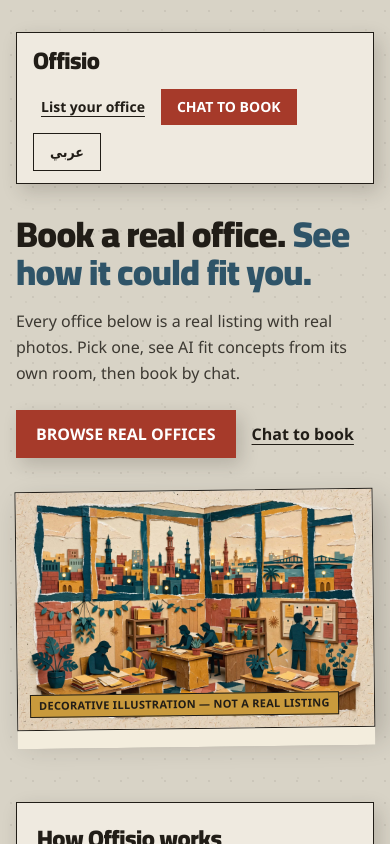
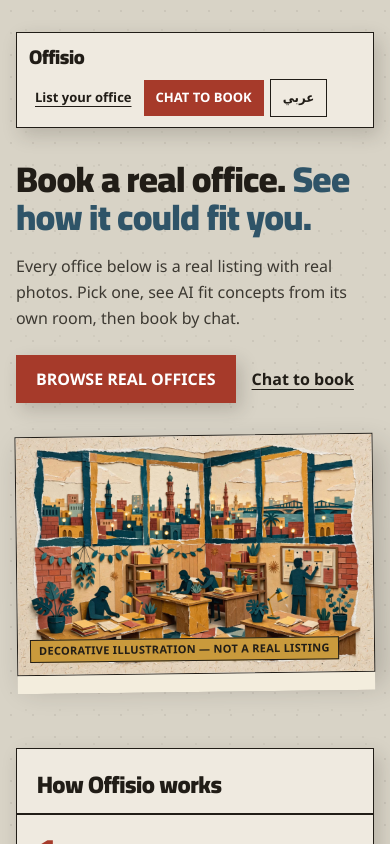
Before and after one commit to Mohamedzh/offisio, a Next.js app: page /en in a window 390 px wide. Shown: the top 844 px of the page. Built offline with nearby package versions, Linux system fonts and the light colour scheme; no server answers; the database is empty.

Commit message:
feat: refine homepage layout and enhance accessibility for listing images

```diff
--- a/app/[lang]/page.tsx
+++ b/app/[lang]/page.tsx
@@ -36,11 +36,11 @@ export default async function Home({ params }: PageProps<"/[lang]">) {
   ];
   return (
     <main className="mx-auto w-full max-w-5xl px-4 py-8">
-      <header className="flex flex-wrap items-center justify-between gap-3 border border-ink bg-sheet px-4 py-3 ink-offset-sm mb-8">
-        <span className="font-display text-2xl font-black tracking-[-0.02em]">{t("brand")}</span>
-        <div className="flex flex-wrap gap-2 text-sm items-center">
-          <Link href={localeHref("/upload", locale)} className="px-2 py-2 font-bold underline underline-offset-4">{t("nav.listOffice")}</Link>
-          <Link href={localeHref("/chat", locale)} className="bg-brick text-white px-4 py-2 font-bold uppercase">{t("nav.chatToBook")}</Link>
+      <header className="flex flex-wrap items-center justify-between gap-x-3 gap-y-2 border border-ink bg-sheet px-3 py-2.5 sm:px-4 sm:py-3 ink-offset-sm mb-8">
+        <span className="font-display text-xl sm:text-2xl font-black tracking-[-0.02em]">{t("brand")}</span>
+        <div className="flex flex-wrap gap-1.5 sm:gap-2 text-[13px] sm:text-sm items-center">
+          <Link href={localeHref("/upload", locale)} className="px-1.5 py-2 font-bold underline underline-offset-4">{t("nav.listOffice")}</Link>
+          <Link href={localeHref("/chat", locale)} className="bg-brick text-white px-3 py-2 sm:px-4 font-bold uppercase">{t("nav.chatToBook")}</Link>
           <LangToggle locale={locale} />
         </div>
       </header>
@@ -49,7 +49,7 @@ export default async function Home({ params }: PageProps<"/[lang]">) {
       <section className="grid gap-8 md:grid-cols-12 md:items-center">
         <div className="md:col-span-5">
           {(() => { const tag = t("home.tagline"); const m = tag.match(/^(.+?[.،])\s*(.*)$/); return (
-            <h1 className="font-display font-black tracking-[-0.02em] leading-[1.05] text-4xl sm:text-5xl"><span className="text-ink">{m ? m[1] : tag}</span>{m?.[2] && <span className="text-chalk"> {m[2]}</span>}</h1> ); })()}
+            <h1 className="font-display font-black tracking-[-0.02em] leading-[1.08] text-4xl sm:text-5xl text-balance"><span className="text-ink">{m ? m[1] : tag}</span>{m?.[2] && <span className="text-chalk"> {m[2]}</span>}</h1> ); })()}
           <p className="mt-4 leading-relaxed text-ink/85">{t("home.sub")}</p>
           <div className="mt-6 flex flex-wrap items-center gap-4">
             <a href="#real-offices" className="bg-brick text-white font-bold uppercase px-5 py-3 ink-offset-sm">{t("home.browse")}</a>
@@ -84,15 +84,17 @@ export default async function Home({ params }: PageProps<"/[lang]">) {
       <section id="real-offices" className="mt-14 scroll-mt-8">
         <div className="flex flex-wrap items-end justify-between gap-3">
           <h2 className="font-display font-black text-3xl sm:text-4xl tracking-[-0.02em]">{t("home.realTitle")}</h2>
-          <span className="bg-chalk text-sheet text-[11px] font-bold uppercase tracking-wide px-2 py-1">{t("home.realNote")}</span>
+          <span className="bg-chalk text-sheet text-xs font-bold px-2.5 py-1.5 max-w-[46ch] leading-snug">{t("home.realNote")}</span>
         </div>
 
         {featured && (
           <Link href={localeHref(`/units/${featured.slug}`, locale)} className="block mt-6 border border-ink bg-sheet ink-offset hover:rotate-0 transition-transform">
             <div className="relative aspect-16/10 overflow-hidden">
-              {featured.images.empty && <Image src={featured.images.empty} alt="" fill className="object-cover" sizes="100vw" />}
-              <Image src={featured.images.real} alt="" fill className={`object-cover ${featured.images.empty ? "tear-layer" : ""}`} sizes="100vw" priority />
+              {featured.images.empty && <Image src={featured.images.empty} alt={`${locale === "en" ? featured.title_en : featured.title_ar} — ${t("viewer.empty")}`} fill className="object-cover" sizes="100vw" />}
+              <Image src={featured.images.real} alt={`${locale === "en" ? featured.title_en : featured.title_ar} — ${t("viewer.real")}`} fill className={`object-cover ${featured.images.empty ? "tear-layer" : ""}`} sizes="100vw" />
               {featured.images.empty && <div className="tear-seam absolute inset-x-0 bottom-[5%] pointer-events-none" aria-hidden />}
+              <span className="absolute top-3 inset-s-3 bg-ink text-sheet px-2 py-0.5 text-[11px] font-bold uppercase tracking-wide">{t("viewer.real")}</span>
+              {featured.images.empty && <span className="absolute bottom-3 inset-e-3 bg-mustard text-ink border border-ink px-2 py-0.5 text-[11px] font-bold uppercase tracking-wide">{t("viewer.empty")}</span>}
             </div>
             <div className="torn-b" aria-hidden />
             <div className="p-5 flex flex-wrap items-start justify-between gap-3">
@@ -110,7 +112,7 @@ export default async function Home({ params }: PageProps<"/[lang]">) {
         <div className="grid gap-6 sm:grid-cols-2 lg:grid-cols-3 mt-8">
           {rest.map((u, i) => (
             <Link key={u.slug} href={localeHref(`/units/${u.slug}`, locale)} className={`block border border-ink bg-sheet ink-offset-sm transition-transform hover:rotate-0 ${i % 2 === 0 ? "rotate-[-0.6deg]" : "rotate-[0.5deg]"}`}>
-              <div className="relative aspect-16/10"><Image src={u.images.real} alt="" fill className="object-cover" sizes="33vw" /></div>
+              <div className="relative aspect-16/10"><Image src={u.images.real} alt={`${locale === "en" ? u.title_en : u.title_ar} — ${t("viewer.real")}`} fill className="object-cover" sizes="33vw" /></div>
               <div className="torn-b" aria-hidden />
               <div className="p-4">
                 <h3 className="font-display font-extrabold text-lg leading-snug tracking-[-0.02em]">{locale === "en" ? u.title_en : u.title_ar}</h3>
--- a/components/LangToggle.tsx
+++ b/components/LangToggle.tsx
@@ -9,5 +9,5 @@ export default function LangToggle({ locale }: { locale: Locale }) {
     document.cookie = `${LOCALE_COOKIE}=${next}; path=/; max-age=31536000; samesite=lax`;
     router.push(switchLocalePath(pathname, next));
   }
-  return <button onClick={switchTo} className="border border-ink bg-sheet px-4 py-2 text-sm font-bold">{t("nav.switchLocale")}</button>;
+  return <button onClick={switchTo} className="border border-ink bg-sheet px-3 py-2 sm:px-4 text-[13px] sm:text-sm font-bold">{t("nav.switchLocale")}</button>;
 }
```
Also changed, not shown: 1 other file (tests, documents, lock files or other folders).
